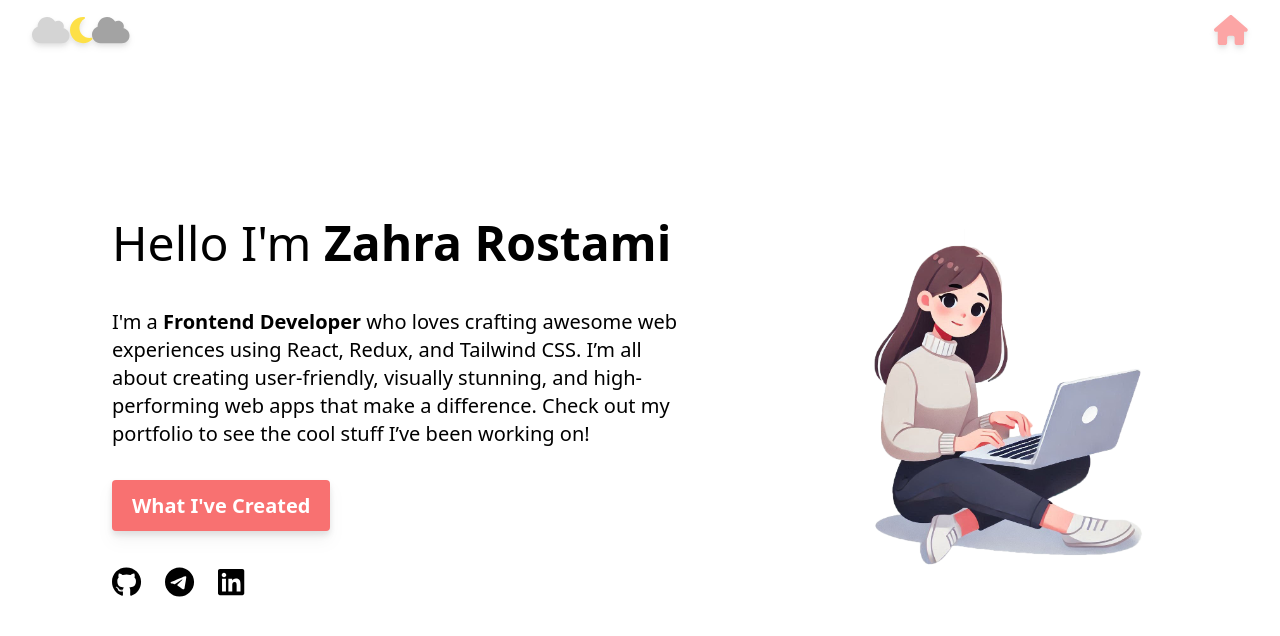
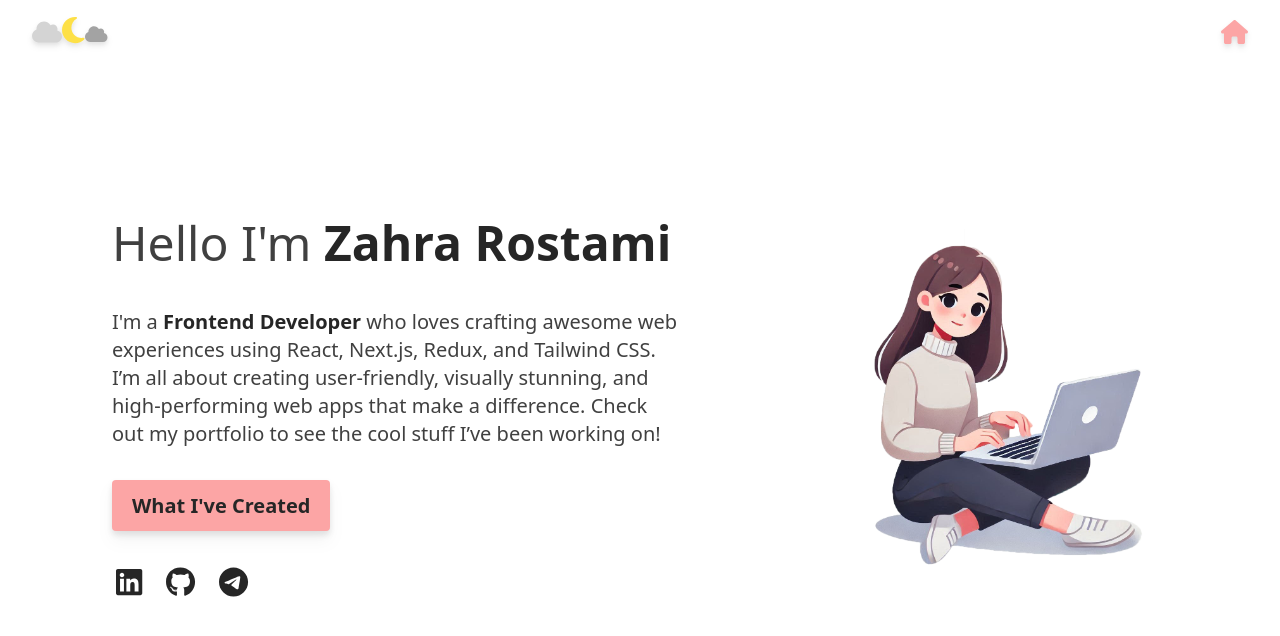
Before and after one commit to zahraRostami1999/portfolio, a React (Vite) app in the folder portfolio/: page / in a window 1280 px wide. Shown: the top 636 px of the page. Built offline with nearby package versions, Linux system fonts and the light colour scheme.

Commit message:
04-07-20-Update styles

```diff
--- a/portfolio/src/components/Header.jsx
+++ b/portfolio/src/components/Header.jsx
@@ -6,15 +6,15 @@ const Header = () => {
     return (
         <>
             <div className="flex fixed justify-between items-center text-black py-3 px-4 md:px-20 lg:px-8 w-full drop-shadow-md">
-                <div className="lg:text-3xl md:text-2xl sm:text-2xl text-xl w-full flex justify-between">
+                <div className="lg:text-3xl md:text-2xl sm:text-2xl text-xl w-full flex justify-between items-center">
                     <div>
-                        <FontAwesomeIcon className='text-neutral-300' icon={faCloud} />
+                        <FontAwesomeIcon className='text-neutral-300 text-2xl' icon={faCloud} />
                         <FontAwesomeIcon className='text-yellow-300' icon={faMoon} />
-                        <FontAwesomeIcon className='text-neutral-400' icon={faCloud} />
+                        <FontAwesomeIcon className='text-neutral-400 text-lg' icon={faCloud} />
                     </div>
                     <Link to="/">
                         <div>
-                            <FontAwesomeIcon className='text-red-300 hover:text-yellow-300' icon={faHome} />
+                            <FontAwesomeIcon className='text-red-300 hover:text-red-400 text-2xl' icon={faHome} />
                         </div>
                     </Link>
                 </div>
--- a/portfolio/src/components/HomeIntroduction.jsx
+++ b/portfolio/src/components/HomeIntroduction.jsx
@@ -4,17 +4,21 @@ import { Link } from "react-router-dom";
 const HomeIntroduction = () => {
     return (
         <>
-            <div className="w-full h-full flex flex-wrap justify-start items-center sm:py-10 py-6">
+            <div className="w-full h-full flex flex-wrap justify-start items-center sm:py-10 py-6 text-neutral-700">
                 <div className="lg:text-5xl md:text-3xl sm:text-2xl text-2xl w-full my-5">
-                    <div className="w-full">Hello I'm <span className="font-extrabold">Zahra Rostami</span></div>
+                    <div className="w-full">Hello I'm <span className="font-extrabold text-neutral-800">Zahra Rostami</span></div>
                 </div>
                 <div className="lg:text-xl md:text-lg sm:text-base text-sm py-5 md:py-0">
                     <div>
-                    I'm a <span className="font-extrabold">Frontend Developer</span> who loves crafting awesome web experiences using React, Redux, and Tailwind CSS. I’m all about creating user-friendly, visually stunning, and high-performing web apps that make a difference. Check out my portfolio to see the cool stuff I’ve been working on!
+                        I'm a <span className="font-extrabold text-neutral-800">Frontend Developer</span> who loves crafting awesome web experiences using React, Next.js, Redux, and Tailwind CSS. I’m all about creating user-friendly, visually stunning, and high-performing web apps that make a difference. Check out my portfolio to see the cool stuff I’ve been working on!
                     </div>
                 </div>
-                <div className="w-full lg:text-xl md:text-base sm:text-base text-sm font-semibold lg:mx-auto mx-0 my-10 md:my-6 "><Link to="/project" className="bg-red-400 text-white hover:bg-yellow-400 hover:text-black py-3 rounded px-5 drop-shadow-lg">What I've Created</Link></div>
-                <div className="w-full my-5 md:my-0">
+                <div className="w-full lg:text-xl md:text-base sm:text-base text-sm font-semibold lg:mx-auto mx-0 my-10 md:my-6 ">
+                    <Link to="/project" className="bg-red-300 text-neutral-800 hover:bg-red-400 hover:text-neutral-900 py-3 rounded px-5 drop-shadow-lg">
+                        What I've Created
+                    </Link>
+                </div>
+                <div className="w-full my-5 md:my-0 mx-1">
                     <SocialBtn />
                 </div>
             </div>
--- a/portfolio/src/components/ProjectCard.jsx
+++ b/portfolio/src/components/ProjectCard.jsx
@@ -11,11 +11,11 @@ const ProjectCard = (props) => {
                         <img className="lg:w-44 lg:h-40 md:w-40 md:h-36 sm:w-28 sm:h-24 w-24 h-20" src={props.project.cover} alt="project-image" />
                     </div>
                     <div className="w-1/3 font-semibold flex justify-start items-start flex-col gap-3 text-sm sm:text-sm md:text-lg">
-                        <h3 className="font-bold lg:text-xl md:text-xl sm:text-base text-sm">{props.project.title}</h3>
-                        <h2 className="lg:text-sm md:text-sm sm:text-xs text-xs">{props.project.date}</h2>
+                        <h3 className="font-bold lg:text-xl md:text-xl sm:text-base text-sm text-neutral-800">{props.project.title}</h3>
+                        <h2 className="lg:text-sm md:text-sm sm:text-xs text-xs text-neutral-600">{props.project.date}</h2>
                         <div className="w-full">
                             <Link to={`/project/${name}`}>
-                                <p className="hover:bg-green-600 hover:text-yellow-300 text-center bg-green-400 hover:font-bold rounded lg:w-1/2 md:w-2/3 sm:w-5/6 w-5/6 px-5 py-2 lg:my-5 md:my-5 sm:my-3 my-3 sm:text-xs text-xs md:text-sm lg:text-sm lg:font-semibold md:font-semibold">
+                                <p className="hover:bg-red-300 text-center text-neutral-800 bg-red-200 hover:font-bold rounded lg:w-1/2 md:w-2/3 sm:w-5/6 w-5/6 px-5 py-2 lg:my-5 md:my-5 sm:my-3 my-3 sm:text-xs text-xs md:text-sm lg:text-sm lg:font-semibold md:font-semibold">
                                     Details
                                 </p>
                             </Link>
--- a/portfolio/src/components/SocialBtn.jsx
+++ b/portfolio/src/components/SocialBtn.jsx
@@ -5,20 +5,20 @@ import { Link } from 'react-router-dom';
 const SocialBtn = () => {
     return (
         <>
-            <div className="w-1/5 h-full flex justify-between gap-6 xl:text-3xl lg:xl:text-3xl md:text-2xl sm:text-xl text-xl">
-                <button className="rounded">
+            <div className="w-1/5 h-full flex justify-between gap-6 xl:text-3xl lg:xl:text-3xl md:text-2xl sm:text-xl text-xl text-neutral-800">
+                <button className="rounded hover:scale-125 transition-all duration-300 hover:text-blue-900">
+                    <Link to="https://www.linkedin.com/in/zahra-rostami-4049b2327">
+                        <FontAwesomeIcon icon={faLinkedin} />
+                    </Link>
+                </button>
+                <button className="rounded hover:scale-125 transition-all duration-300 hover:text-neutral-950">
                     <Link to="https://github.com/zahraRostami1999">
                         <FontAwesomeIcon icon={faGithub} />
                     </Link>
                 </button>
-                <button className="rounded">
+                <button className="rounded hover:scale-125 transition-all duration-300 hover:text-blue-500">
                     <Link to="https://telegram.me/zahra_rtm">
                         <FontAwesomeIcon icon={faTelegram} />
-                    </Link>
-                </button>
-                <button className="rounded">
-                    <Link to="https://www.linkedin.com/in/zahra-rostami-4049b2327">
-                        <FontAwesomeIcon icon={faLinkedin} />
                     </Link>
                 </button>
             </div>
--- a/portfolio/src/pages/ProjectsPage.jsx
+++ b/portfolio/src/pages/ProjectsPage.jsx
@@ -28,12 +28,12 @@ const ProjectsPage = () => {
 
     return (
         <>
-            <div className="w-full flex justify-center py-10 text-neutral-800">
+            <div className="w-full flex justify-center py-10 text-neutral-700">
                 <div className="w-11/12 flex justify-center flex-wrap ">
                     <div className="w-full text-center mb-5 lg:text-4xl md:text-2xl sm:text-xl text-base font-bold">My Projects</div>
                     <div className="sm:hidden hidden w-full lg:flex md:flex flex-row border-b justify-start text-xs lg:text-lg md:text-base font-Poppins font-medium">
                         {filterBtn.map((btn) => {
-                            return <button className="px-2 lg:px-5 md:px-3 py-2  hover:text-neutral-600 hover:border-b hover:border-neutral-900 transition-all duration-300" key={btn} onClick={() => handleFilterProducts(btn)}>{btn}</button>
+                            return <button className="px-2 lg:px-5 md:px-3 py-2 border-b hover:text-neutral-600 hover:border-b hover:border-neutral-700 transition-all duration-900 ease-in-out" key={btn} onClick={() => handleFilterProducts(btn)}>{btn}</button>
                         })}
                     </div>
                     <div className="sm:flex flex lg:hidden md:hidden justify-start w-full text-xl">
```
